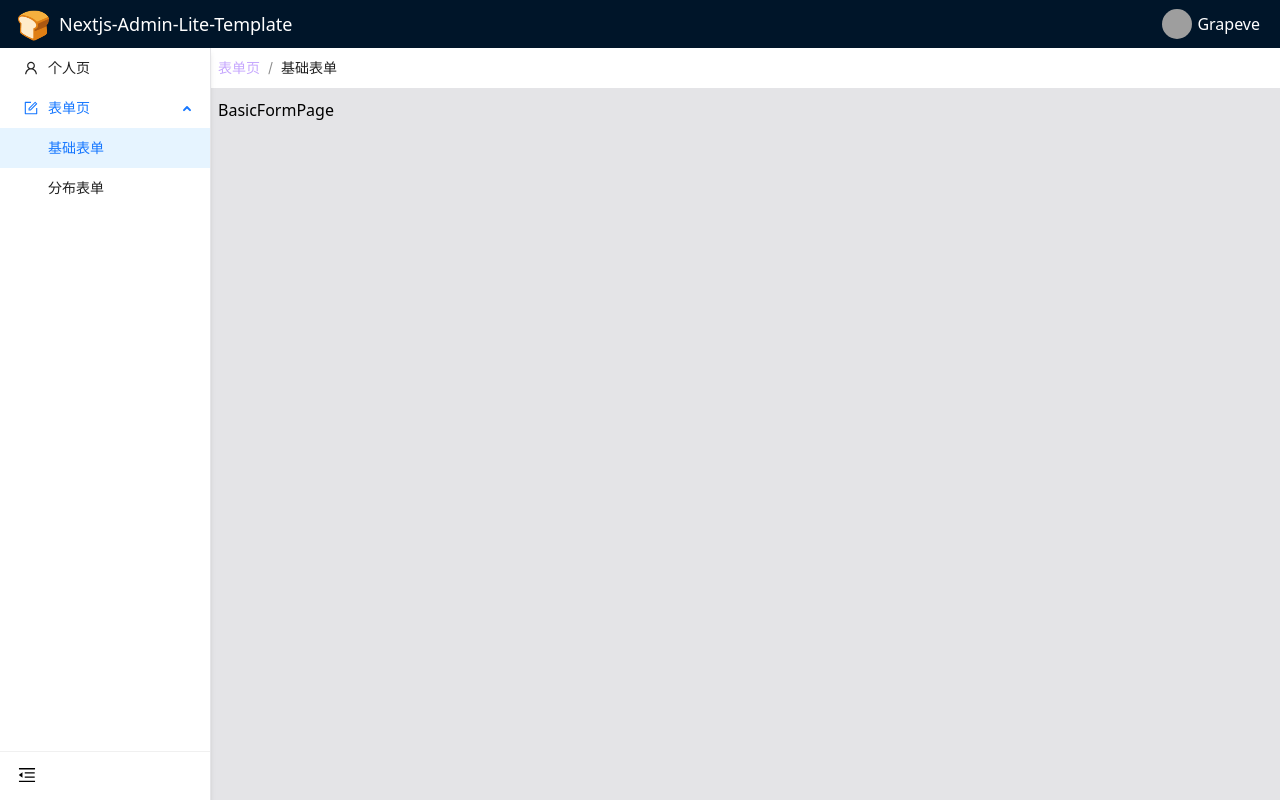
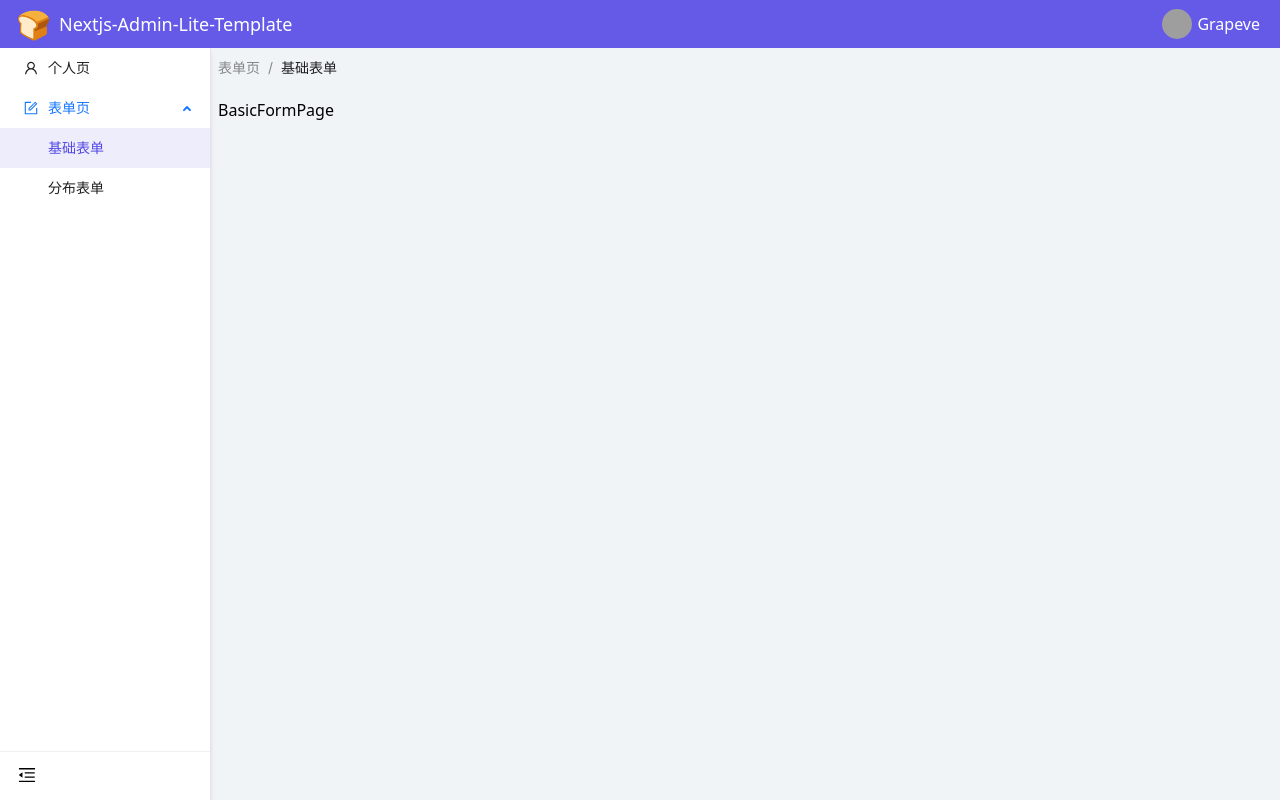
Before and after one commit to Grapeve/nextjs-admin-lite-template, a Next.js app: page /form-page/basic-form-page in a window 1280 px wide. Built offline with nearby package versions, Linux system fonts and the light colour scheme; grey boxes are pictures that could not be loaded.

Commit message:
change theme color

```diff
--- a/app/(main)/(routes)/layout.tsx
+++ b/app/(main)/(routes)/layout.tsx
@@ -12,7 +12,7 @@ const MainLayout = ({ children }: { children: React.ReactNode }) => {
 
   return (
     <>
-      <div className="h-[48px] fixed w-full bg-[#001529]">
+      <div className="h-[48px] fixed w-full bg-[#645ae7]">
         <HeaderPage />
       </div>
       <div className="flex min-h-full">
@@ -21,17 +21,17 @@ const MainLayout = ({ children }: { children: React.ReactNode }) => {
         </div>
         <div
           className={cn(
-            "fixed w-full bg-white h-[40px] top-[48px] transition-all",
+            "fixed w-full top-[48px] h-[40px] transition-all",
             isCollapsed ? "ml-[50px]" : "ml-[210px]"
           )}
         >
-          <div className="h-full flex items-center">
+          <div className="h-full flex items-center bg-[#f0f4f7] ">
             <NavBreadcrumb />
           </div>
         </div>
         <main
           className={cn(
-            "w-full transition-all min-h-[100vh] bg-zinc-200 p-2 pt-[98px]",
+            "w-full transition-all min-h-[100vh] bg-[#f0f4f7] p-2 pt-[98px]",
             isCollapsed ? "ml-[50px]" : "ml-[210px]"
           )}
         >
--- a/components/layout/siderbar/page.tsx
+++ b/components/layout/siderbar/page.tsx
@@ -84,6 +84,8 @@ const SiderPage = () => {
               subMenuItemBg: "#ffffff",
               itemMarginInline: 0,
               itemMarginBlock: 0,
+              itemSelectedColor: "#5248e5",
+              itemSelectedBg: "#eeedfc",
             },
           },
         }}
--- a/components/nav-breadcrumb/breadcrumb.css
+++ b/components/nav-breadcrumb/breadcrumb.css
@@ -1,3 +1,3 @@
 .custom-breadcrumb > .ant-breadcrumb {
-  color: #c6a7fe;
+  /**color: #c6a7fe;*/
 }
```
